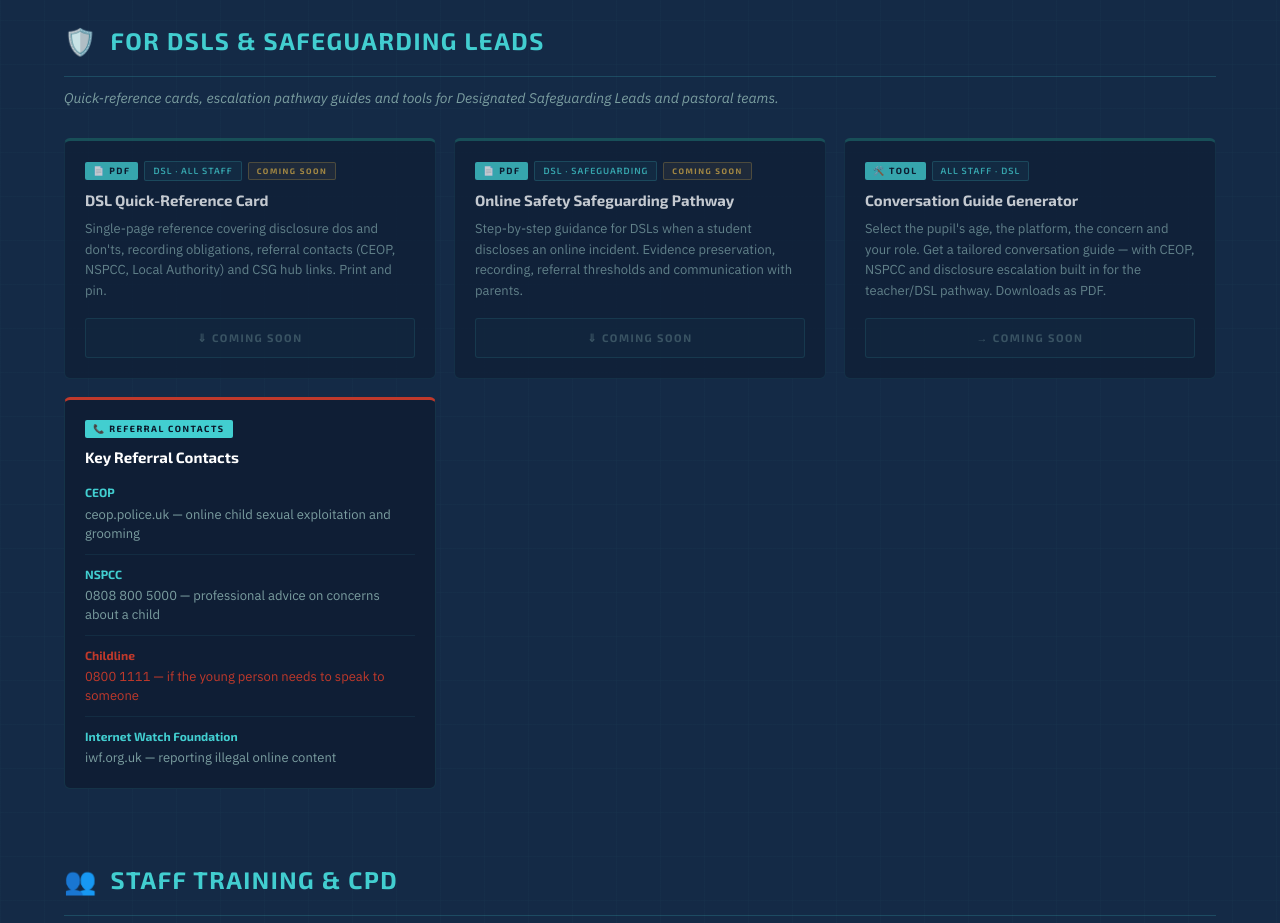
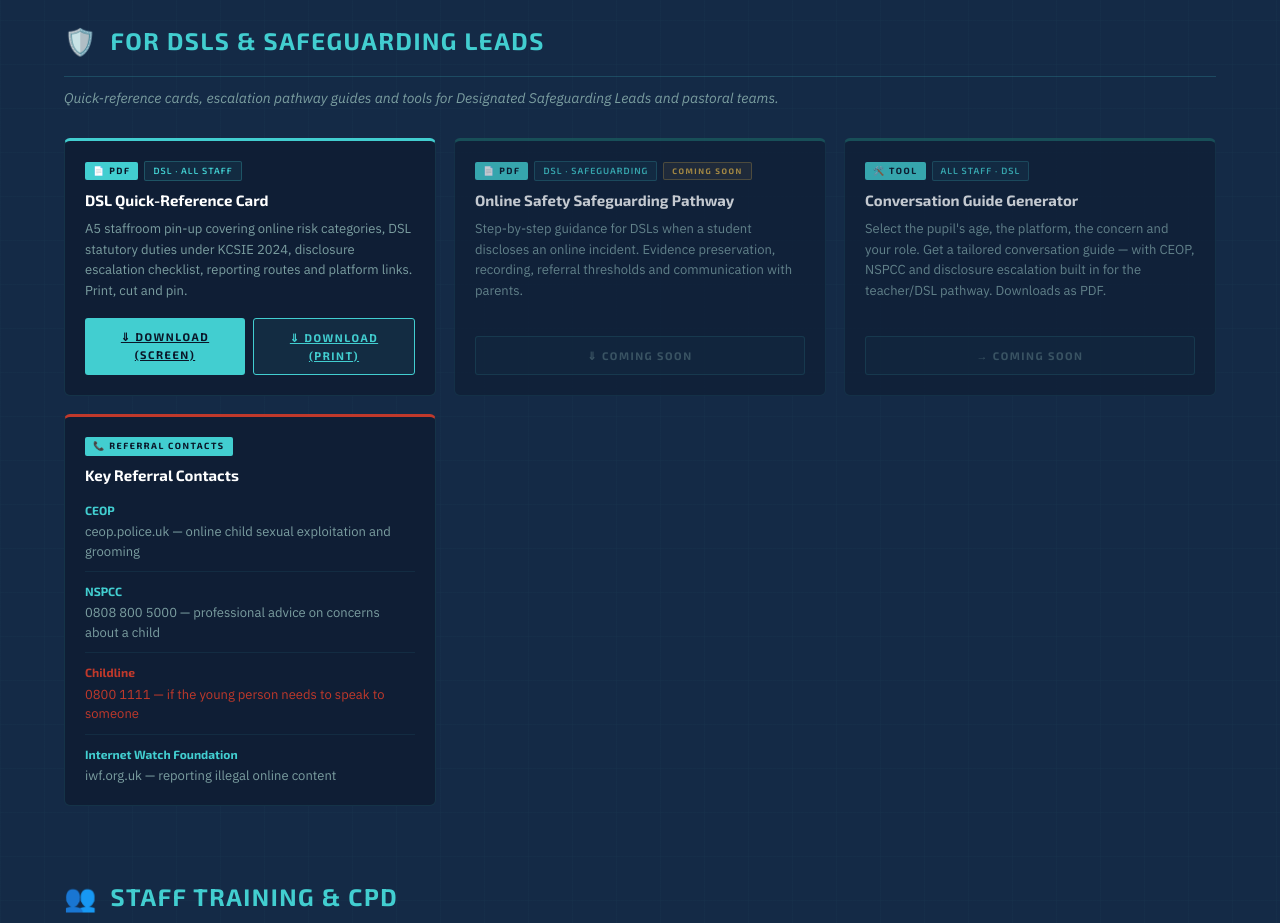
Before and after one commit to Cyber-Safety-Guy/csg-schools, a plain HTML site: page index.html in a window 1280 px wide. Shown: the part 1300-2223 px from the top of the page. Drawn offline with Linux system fonts and the light colour scheme.

Commit message:
added DSL ref

```diff
--- a/index.html
+++ b/index.html
@@ -149,16 +149,18 @@
 
     <div class="resource-grid">
 
-      <!-- DSL Quick-Reference Card - coming soon -->
-      <div class="resource-card coming-soon">
+      <!-- DSL Quick-Reference Card - available -->
+<div class="resource-card available">
   <div class="rc-meta">
     <span class="rc-type-badge">📄 PDF</span>
     <span class="rc-ks-badge">DSL · All Staff</span>
-          <span class="coming-badge">COMING SOON</span>
   </div>
   <h3>DSL Quick-Reference Card</h3>
-        <p>Single-page reference covering disclosure dos and don'ts, recording obligations, referral contacts (CEOP, NSPCC, Local Authority) and CSG hub links. Print and pin.</p>
-        <span class="rc-btn disabled">⇓ Coming Soon</span>
+  <p>A5 staffroom pin-up covering online risk categories, DSL statutory duties under KCSIE 2024, disclosure escalation checklist, reporting routes and platform links. Print, cut and pin.</p>
+  <div class="btn-row">
+    <a href="guides/downloads/CSG_DSL_Card_Digital.pdf" download class="rc-btn download">⇓ Download (Screen)</a>
+    <a href="guides/downloads/CSG_DSL_Card_Print.pdf" download class="rc-btn watch">⇓ Download (Print)</a>
+  </div>
 </div>
 
       <!-- Safeguarding Pathway Guide - coming soon -->
```
Also changed, not shown: 2 other files. Lines whose indentation alone changed are shown as unchanged.
